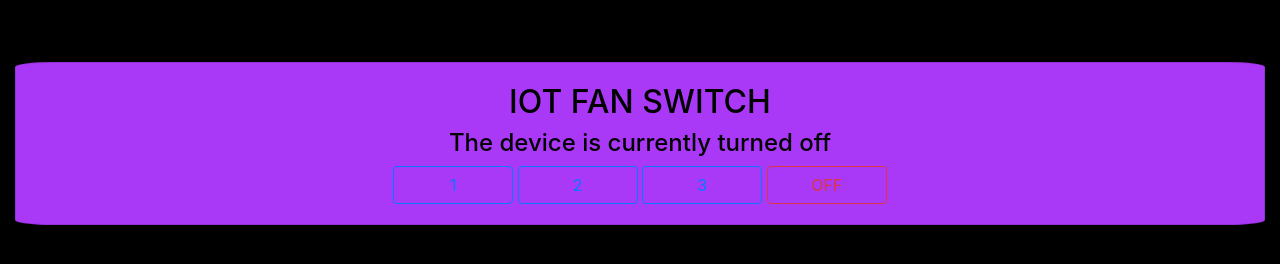
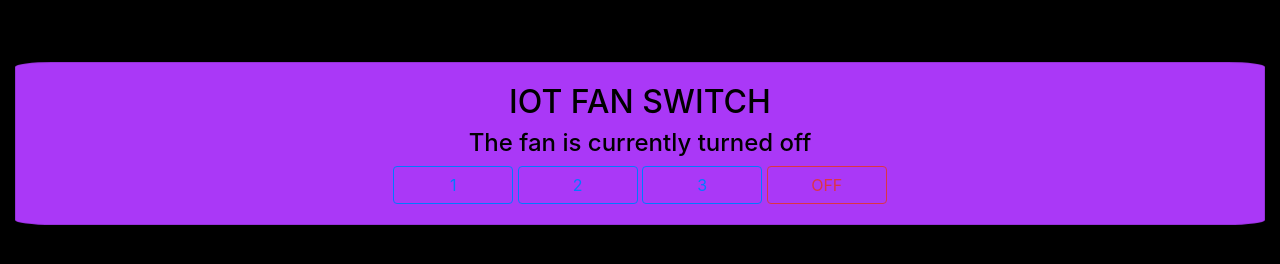
Before and after one commit to jorgielyn/jorgielyn.github.io_, a website: page index.html in a window 1280 px wide. Shown: the part 190-454 px from the top of the page. Drawn offline with nearby package versions, Linux system fonts and the light colour scheme.

Commit message:
Update index.html

```diff
--- a/index.html
+++ b/index.html
@@ -59,7 +59,7 @@
                 <div class="card-body text-center">
                     <h2>IOT FAN SWITCH</h2>
 
-                    <h4 id="status">The device is currently turned off</h4>
+                    <h4 id="status">The fan is currently turned off</h4>
                     <button id="one" class="btn btn-outline-primary">1</button>
                     <button id="two" class="btn btn-outline-primary">2</button>
                     <button id="three" class="btn btn-outline-primary">3</button>
```
